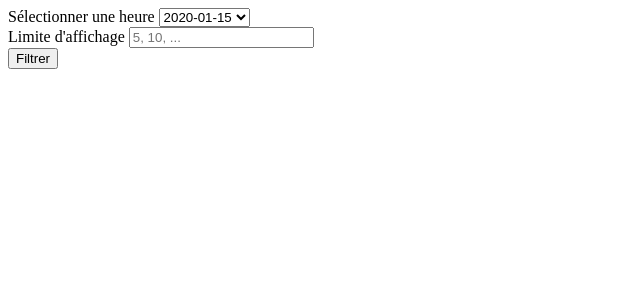
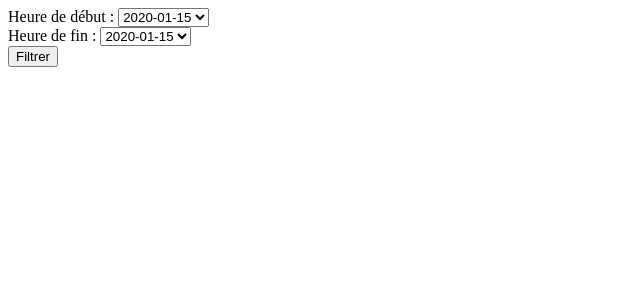
Before and after one commit to BenjaminDbse/project-FARE, a Symfony app: template templates/_include/_formDateChoice.html.twig in a window 1280 px wide. Shown: the top 300 px of the page, without its empty margins (0-640 px from the left). Run offline with Twig, Linux system fonts and the light colour scheme; the template is opened without the code that fills it: most values are stand-ins (such as "Sample title", 1, 10 or a date in 2020); some libraries are stand-ins or nearby versions.

Commit message:
filter date to date

```diff
--- a/templates/_include/_formDateChoice.html.twig
+++ b/templates/_include/_formDateChoice.html.twig
@@ -1,7 +1,7 @@
 <form action="{{ path('graph',{'id' : import.id}) }}" method="POST">
     <div class="d-flex flex-column align-items-center">
         <div class="column">
-            <label for="date" id="date">Sélectionner une heure</label>
+            <label for="date" id="date">Heure de début :</label>
             <select class="mb-3" name="date" id="date">
                 {% for date in dates %}
                     <option class="bg-secondary text-light" value="{{ date }}">{{ date }}</option>
@@ -9,8 +9,12 @@
             </select>
         </div>
         <div class="column">
-            <label for="limit" id="limit">Limite d'affichage</label>
-            <input class="w-25 mb-3" type="number" name="limit" min="0" id="limit" placeholder="5, 10, ...">
+            <label for="toDate" id="toDate">Heure de fin :</label>
+            <select class="mb-3" name="toDate" id="toDate">
+                {% for date in dates %}
+                    <option class="bg-secondary text-light" value="{{ date }}">{{ date }}</option>
+                {% endfor %}
+            </select>
         </div>
     </div>
     <div class="text-center">
```
Also changed, not shown: src/Controller/GraphController.php (+13 -8 lines), src/Repository/DataRepository.php (+5 -4 lines).
